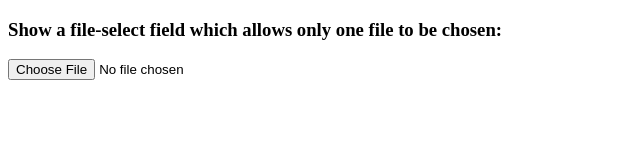
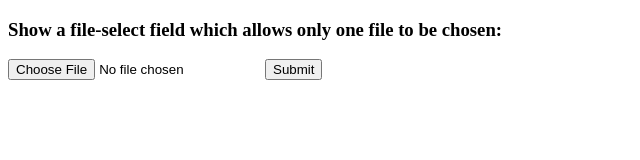
Before and after one commit to vrajeshtrichy/tp, a plain HTML site: page index.html in a window 1280 px wide. Shown: the whole page, without its empty margins (0-640 px from the left). Drawn offline with Linux system fonts and the light colour scheme.

Commit message:
Update index.html

```diff
--- a/index.html
+++ b/index.html
@@ -13,6 +13,7 @@
 	<h3>Show a file-select field which allows only one file to be chosen:</h3>
 	<form action="https://tp-csv-sample.herokuapp.com/profile" method="post" enctype="multipart/form-data">
 		<input type="file" name="avatar" />
+		<input type="submit" name="Submit"/>
 	  </form>
 
 
```
